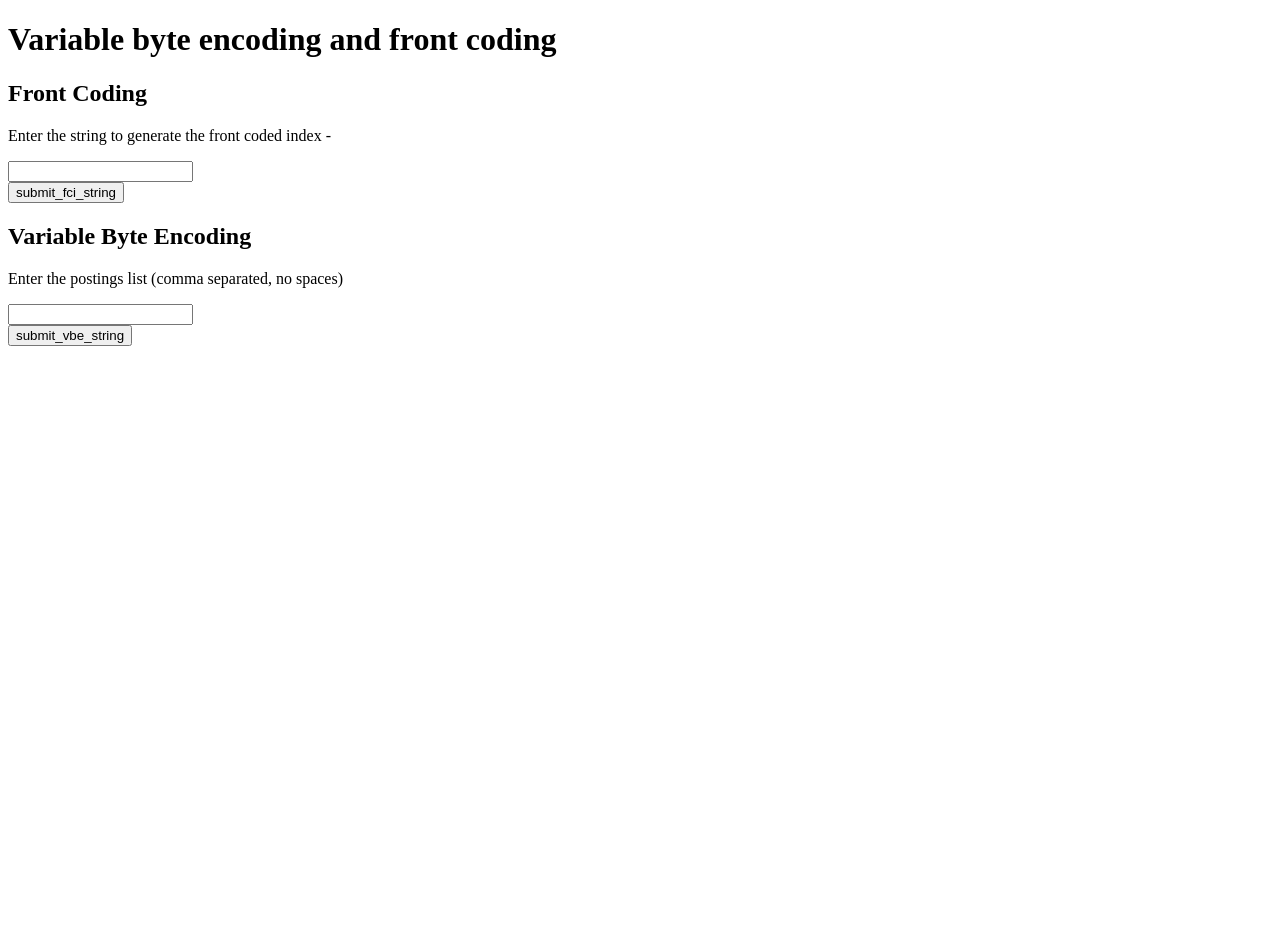
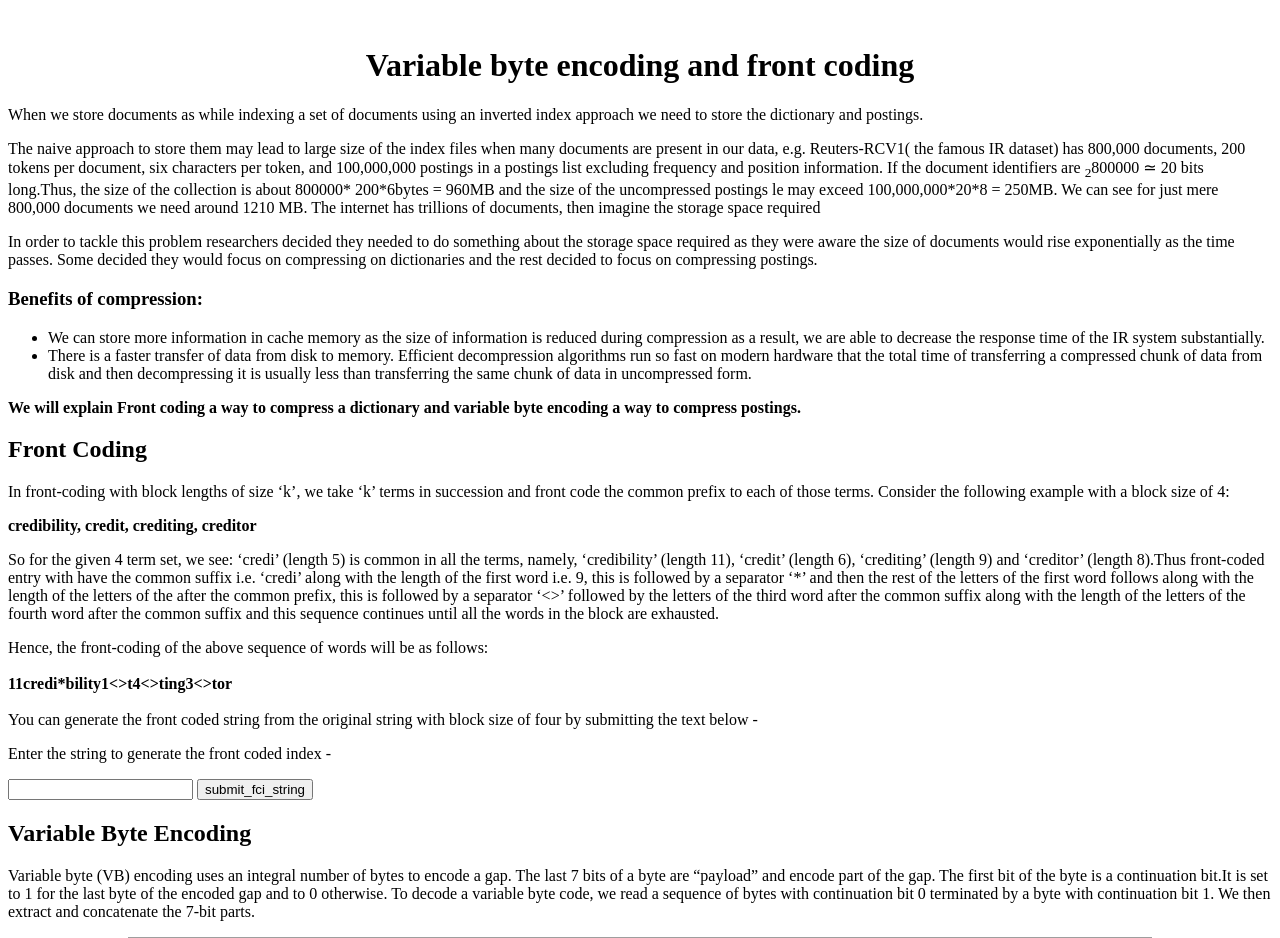
Before and after one commit to tanmey007/vbe_app, a Flask app: page / in a window 1280 px wide. Shown: the top 938 px of the page. Before the commit the page ends 346 px from the top, so only its background shows below. Run offline with Flask 2, Linux system fonts and the light colour scheme; grey boxes are pictures that could not be loaded.

Commit message:
Added content to index file

```diff
--- a/src/templates/index.html
+++ b/src/templates/index.html
@@ -1,18 +1,55 @@
 <!DOCTYPE html>
-<html lang="en">
+<br lang="en" xmlns:text-allign="http://www.w3.org/1999/xhtml">
+<html>
 <head>
     <meta charset="UTF-8">
     <title>VBE and FCI</title>
 </head>
 <body>
-        <h1>Variable byte encoding and front coding</h1>
+        <h1 style="text-align:center">Variable byte encoding and front coding</h1>
+        <p>When we store documents as while indexing a set of documents using an inverted index approach we need to
+            store the dictionary and postings. </p>
+        <p>The naive approach to store them may lead to large size of the index files when many documents are present in
+        our data, e.g. Reuters-RCV1( the famous IR dataset)  has 800,000 documents, 200 tokens per document,
+        six characters per token, and 100,000,000 postings in a postings list excluding frequency and position information.
+        If the document identifiers are <math>log<sub>2</sub>800000 ≃ 20 </math> bits long.Thus, the size of the collection is about 800000* 200*6bytes = 960MB
+        and the size of the uncompressed postings le may exceed 100,000,000*20*8 = 250MB.
+        We can see for just mere 800,000 documents we need around 1210 MB. The internet has trillions of documents,
+            then imagine the storage space required </p>
+        <p>In order to tackle this problem researchers decided they needed to do something about the storage space required
+        as they were aware the size of documents would rise exponentially as the time passes. Some decided they would
+            focus on compressing on dictionaries and the rest decided to focus on compressing postings.</p>
 
+        <h3>Benefits of compression:</h3>
+        <ul>
+            <li>We can store more information in cache memory as the size of information is reduced during compression
+                as a result, we are able to decrease the response time of the IR system substantially.</li>
+            <li>There is a faster transfer of data from disk to memory. Efficient decompression algorithms run so fast
+                on modern hardware that the total time of transferring a compressed chunk of data from disk and then
+                decompressing it is usually less than transferring the same chunk of data in uncompressed form.</li>
+        </ul>
+        <b>We will explain Front coding a way to compress a dictionary and variable byte encoding a way to compress postings.</b>
         <h2>Front Coding</h2>
+        <p>In front-coding with block lengths of size ‘k’, we take ‘k’ terms in succession and front code the common prefix
+            to each of those terms. Consider the following example with a block size of 4:</p>
+            <b>credibility, credit, crediting, creditor </b></br>
+        <p>So for the given 4 term set, we see: ‘credi’ (length 5) is common in all the terms, namely, ‘credibility’ (length 11),
+        ‘credit’ (length 6), ‘crediting’ (length 9) and ‘creditor’ (length 8).Thus front-coded entry with have the common suffix
+        i.e. ‘credi’ along with the length of the first word i.e. 9, this is followed by a separator ‘*’ and then the rest of the
+        letters of the first word follows along with the length of the letters of the after the common prefix,
+        this is followed by a separator ‘<>’ followed by the letters of the third word after the common suffix along with the
+        length of the letters of the fourth word after the common suffix and this sequence continues until all the words in the
+            block are exhausted.</p>
+        Hence, the front-coding of the above sequence of words will be as follows: </br></br>
+        <b>11credi*bility1<>t4<>ting3<>tor</b></br></br>
+        You can generate the front coded string from the original string with block size of four by
+        submitting the text below - </br>
+
         <p>
             Enter the string to generate the front coded index -
         </p>
         <form action="/" method = "POST">
-            <input type = "text"  name = "string_fci" required><br>
+            <input type = "text"  name = "string_fci" required>
             <input type = "submit" value="submit_fci_string" name = "submit" ><br>
         </form>
 
@@ -23,10 +60,23 @@
 
         <h2>Variable Byte Encoding</h2>
         <p>
-            Enter the postings list (comma separated, no spaces)
+            Variable byte (VB) encoding uses an integral number of bytes to encode a gap.
+            The last 7 bits of a byte are “payload” and encode part of the gap.
+            The first bit of the byte is a continuation bit.It is set to 1 for the last byte of the encoded gap and to 0
+            otherwise. To decode a variable byte code, we read a sequence of bytes with continuation bit 0 terminated by
+            a byte with continuation bit 1.
+            We then extract and concatenate the 7-bit parts.</br>
+
+        </p>
+        <p style="text-align:center;">
+            <img src="{{url_for('static', filename='VBE.png')}}" alt="VBE example" style="width:1024px;height:512px;">
+        </p>
+        <p>
+            The 7-bit variable byte encoding of a given postings list can be generate below  - <br> <br>
+            Enter the postings list (comma separated, no spaces) -
         </p>
         <form action="/" method = "POST">
-            <input type = "text"  name = "string_vbe" required><br>
+            <input type = "text"  name = "string_vbe" required>
             <input type = "submit" value="submit_vbe_string" name = "submit" ><br>
         </form>
 
@@ -34,6 +84,8 @@
             <p>Original postings list - {{ vbe_text }}</p>
             <p>Variable byte encoded string - {{ vbe_message }}</p>
         {% endif %}
+        <br>
+        <br>
 
 </body>
 </html>
```
